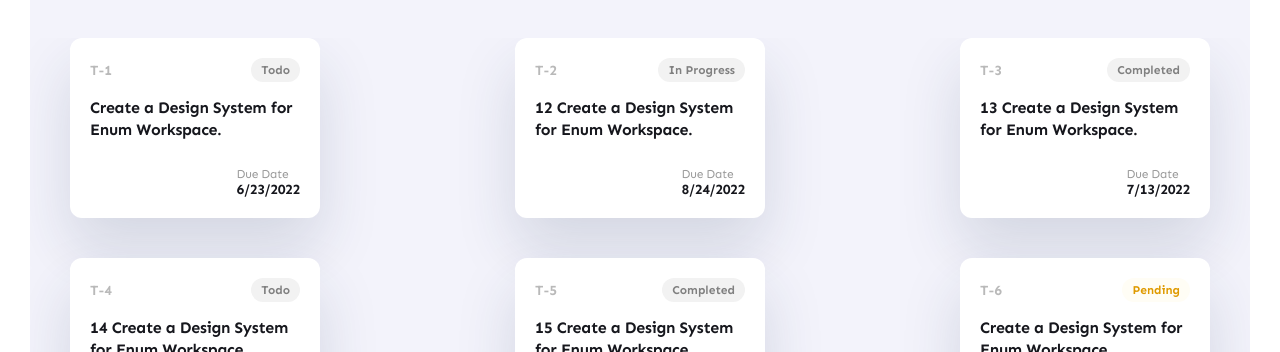
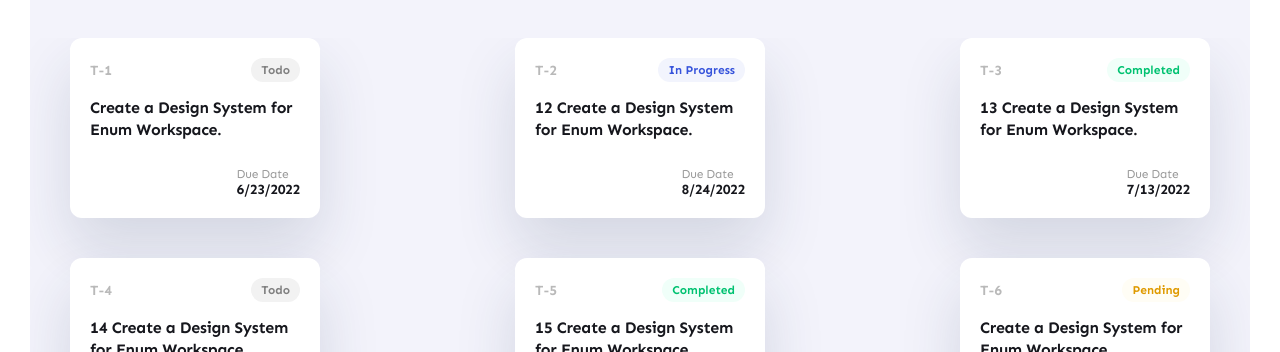
Before and after one commit to shapovalov-sasha/Task-Manager, a React (Create React App) app: page / in a window 1280 px wide. Shown: the part 174-526 px from the top of the page. Built offline with nearby package versions, Linux system fonts and the light colour scheme.

Commit message:
Fixed color bug on Badge component

```diff
--- a/src/components/badge/Badge.jsx
+++ b/src/components/badge/Badge.jsx
@@ -1,7 +1,7 @@
 import React from "react";
 import "./Badge.css";
 
-const BADGE_COLORS = ["grey", "black", "purple", "orange", "black"];
+const BADGE_COLORS = ["grey", "black", "blue", "orange", "black", "green"];
 
 const Badge = (props) => {
   const badgeColor = BADGE_COLORS.includes(props.color) ? props.color : "grey";
```
